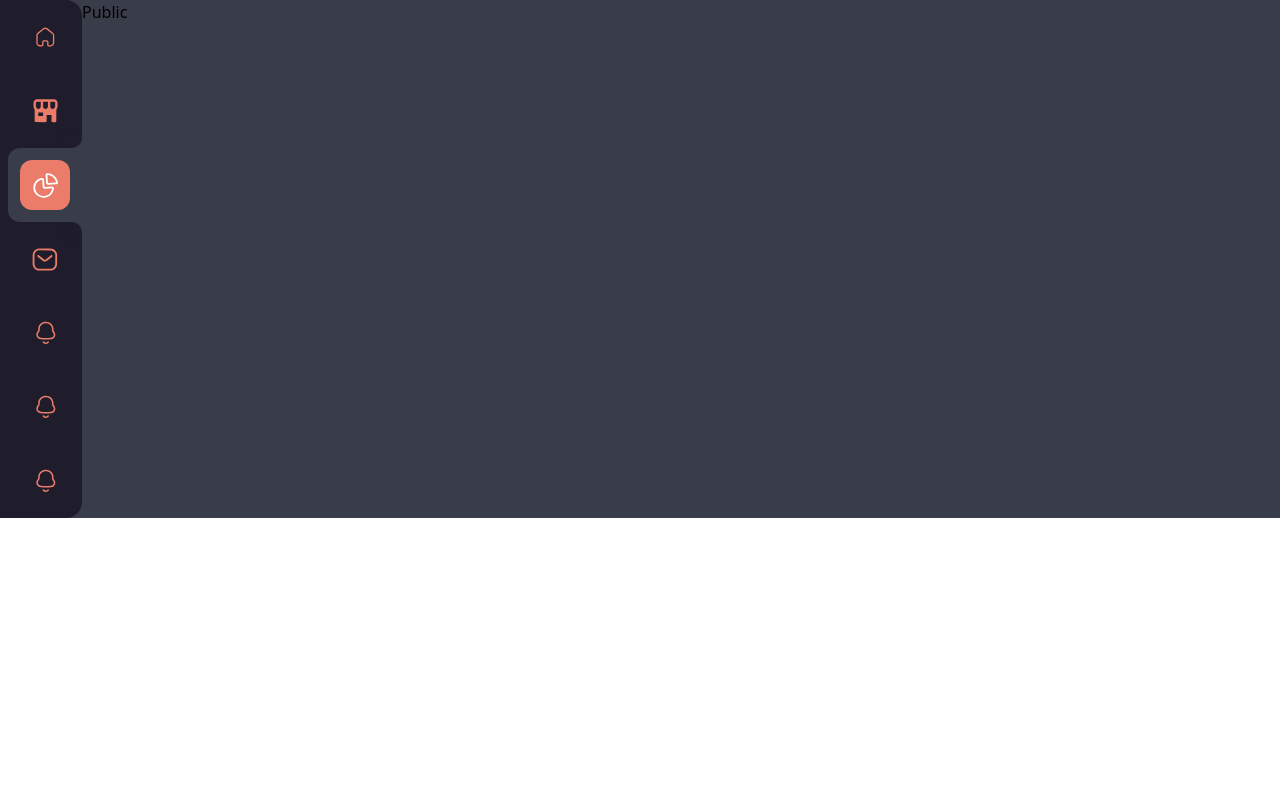
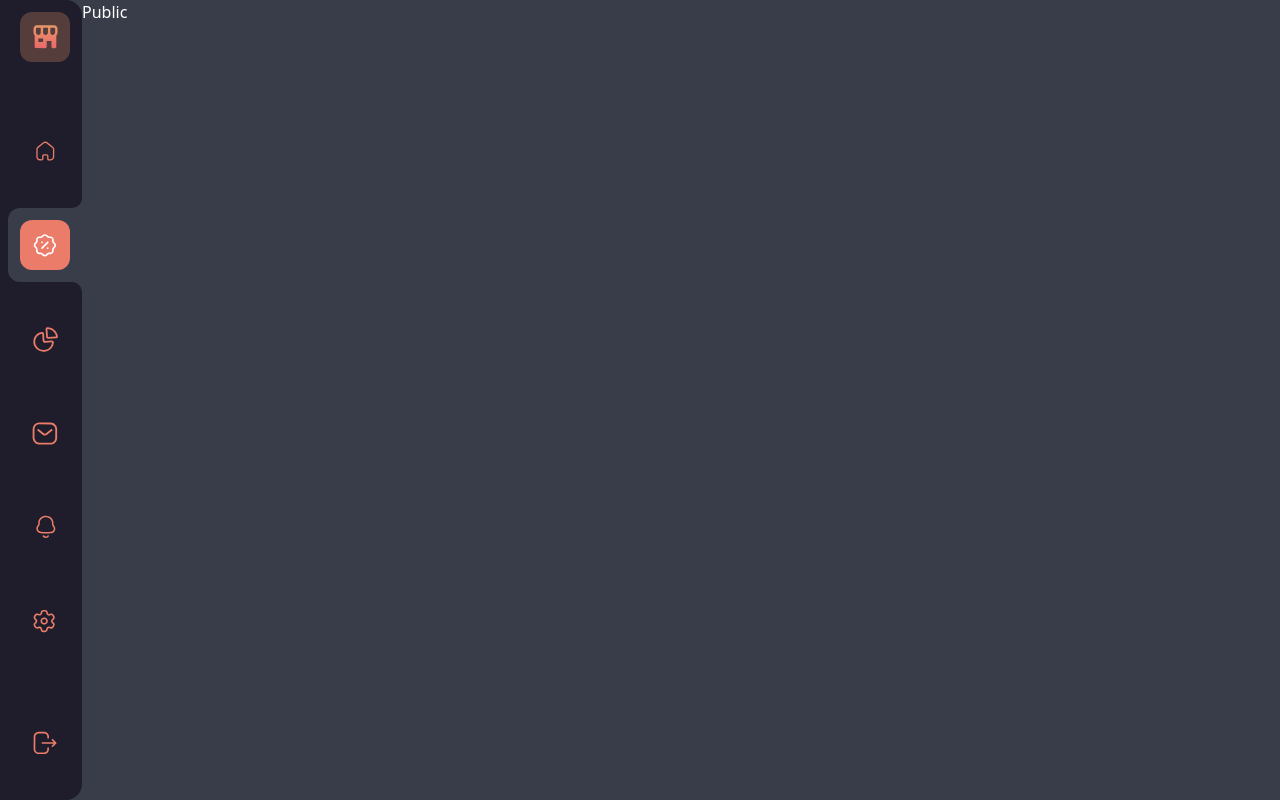
Before and after one commit to MrBiscuit25/restaurant, a React (Vite) app: page / in a window 1280 px wide. Built offline with nearby package versions, Linux system fonts and the light colour scheme.

Commit message:
adding hover to the menu

```diff
--- a/src/components/Nav.tsx
+++ b/src/components/Nav.tsx
@@ -11,31 +11,22 @@ const Nav = () => {
   return (
     <aside className="bg-[#393C49]">
       <nav className="bg-[#1F1D2B] rounded-r-2xl">
-        <ul className="">
-          <li className="">
+        <ul className="flex flex-col gap-y-5 min-h-[100vh] min-w-[5vw] [&>*:last-child]:mt-auto [&>*:first-child]:mb-5">
+          <li className="group">
+            <NavLink to='/home' className='fill-current text-[#EA7C69] flex justify-center p-3 ml-2'>
+              <Store className='p-3 bg-[rgba(235,150,106,0.26)] rounded-xl '/>
+            </NavLink>
+          </li>
+          <li className="group">
             <NavLink
               to="/some"
               className={({ isActive }) =>
                 isActive
                   ? "flex justify-center p-3 ml-2 rounded-l-xl bg-[#393C49] relative before:absolute before:w-5  before:h-5 before:right-0 before:-bottom-5 before:bg-[#1F1D2B] before:rounded-full before:shadow-[10px_-10px_0_rgb(57,60,73)] after:absolute after:w-5  after:h-5 after:right-0 after:-top-5 after:bg-[#1F1D2B] after:rounded-full after:shadow-[10px_10px_0_rgb(57,60,73)]"
-                  : "fill-current text-[#EA7C69] flex justify-center p-3 ml-2"
+                  : "fill-current text-[#EA7C69] flex justify-center p-3 ml-2  hover:curve_hover hover:text-white "
               }
             >
-              <Home className="p-3" />
-            </NavLink>
-          </li>
-          <li className="">
-            <NavLink
-              to="/some"
-              className={({ isActive }) =>
-                isActive
-                  ? "flex justify-center p-3 ml-2 rounded-l-xl bg-[#393C49] relative before:absolute before:w-5  before:h-5 before:right-0 before:-bottom-5 before:bg-[#1F1D2B] before:rounded-full before:shadow-[10px_-10px_0_rgb(57,60,73)] after:absolute after:w-5  after:h-5 after:right-0 after:-top-5 after:bg-[#1F1D2B] after:rounded-full after:shadow-[10px_10px_0_rgb(57,60,73)]"
-                  : "fill-current text-[#EA7C69] flex justify-center p-3 ml-2"
-              }
-            >
-              {({ isActive }) => (
-                <Store className={isActive ? "" : "p-3 fill-current "} />
-              )}
+              <Home className="p-3 group-hover:rounded-xl group-hover:bg-[#EA7C69] group-hover:shadow-[0_4px_11px_0_rgba(234,124,105,0.32)]" />
             </NavLink>
           </li>
           <li className="">
@@ -53,62 +44,74 @@ after:shadow-[10px_10px_0_rgb(57,60,73)]`
               }
             >
               {({ isActive }) => (
-                <Statistics
+                <Discounts
                   className={
                     isActive
-                      ? "fill-current text-white p-3 rounded-xl bg-[#EA7C69]"
+                      ? "fill-current text-white p-3 rounded-xl bg-[#EA7C69] group-hover:shadow-[0_4px_11px_0_rgba(234,124,105,0.32)]"
                       : "p-3 fill-current "
                   }
                 />
               )}
             </NavLink>
           </li>
-          <li className="">
+          <li className="group">
             <NavLink
               to="/some"
               className={({ isActive }) =>
                 isActive
                   ? "flex justify-center p-3 ml-2 rounded-l-xl bg-[#393C49] relative before:absolute before:w-5  before:h-5 before:right-0 before:-bottom-5 before:bg-[#1F1D2B] before:rounded-full before:shadow-[10px_-10px_0_rgb(57,60,73)] after:absolute after:w-5  after:h-5 after:right-0 after:-top-5 after:bg-[#1F1D2B] after:rounded-full after:shadow-[10px_10px_0_rgb(57,60,73)]"
-                  : "fill-current text-[#EA7C69] flex justify-center p-3 ml-2"
+                  : "fill-current text-[#EA7C69] flex justify-center p-3 ml-2  hover:curve_hover hover:text-white "
               }
             >
-              <Messages className="p-3" />
+              <Statistics className="p-3 group-hover:rounded-xl group-hover:bg-[#EA7C69] group-hover:shadow-[0_4px_11px_0_rgba(234,124,105,0.32)]" />
             </NavLink>
           </li>
-          <li className="">
+          <li className="group">
             <NavLink
               to="/some"
               className={({ isActive }) =>
                 isActive
                   ? "flex justify-center p-3 ml-2 rounded-l-xl bg-[#393C49] relative before:absolute before:w-5  before:h-5 before:right-0 before:-bottom-5 before:bg-[#1F1D2B] before:rounded-full before:shadow-[10px_-10px_0_rgb(57,60,73)] after:absolute after:w-5  after:h-5 after:right-0 after:-top-5 after:bg-[#1F1D2B] after:rounded-full after:shadow-[10px_10px_0_rgb(57,60,73)]"
-                  : "fill-current text-[#EA7C69] flex justify-center p-3 ml-2"
+                  : "fill-current text-[#EA7C69] flex justify-center p-3 ml-2  hover:curve_hover hover:text-white "
               }
             >
-              <Notifications className="p-3" />
+              <Messages className="p-3 group-hover:rounded-xl group-hover:bg-[#EA7C69] group-hover:shadow-[0_4px_11px_0_rgba(234,124,105,0.32)]" />
             </NavLink>
           </li>
-          <li className="">
+          <li className="group">
             <NavLink
               to="/some"
               className={({ isActive }) =>
                 isActive
                   ? "flex justify-center p-3 ml-2 rounded-l-xl bg-[#393C49] relative before:absolute before:w-5  before:h-5 before:right-0 before:-bottom-5 before:bg-[#1F1D2B] before:rounded-full before:shadow-[10px_-10px_0_rgb(57,60,73)] after:absolute after:w-5  after:h-5 after:right-0 after:-top-5 after:bg-[#1F1D2B] after:rounded-full after:shadow-[10px_10px_0_rgb(57,60,73)]"
-                  : "fill-current text-[#EA7C69] flex justify-center p-3 ml-2"
+                  : "fill-current text-[#EA7C69] flex justify-center p-3 ml-2  hover:curve_hover hover:text-white "
               }
             >
-              <Notifications className="p-3" />
+              <Notifications className="p-3 group-hover:rounded-xl group-hover:bg-[#EA7C69] group-hover:shadow-[0_4px_11px_0_rgba(234,124,105,0.32)]" />
             </NavLink>
           </li>
-          <li className="">
+          <li className="group">
             <NavLink
               to="/some"
               className={({ isActive }) =>
                 isActive
                   ? "flex justify-center p-3 ml-2 rounded-l-xl bg-[#393C49] relative before:absolute before:w-5  before:h-5 before:right-0 before:-bottom-5 before:bg-[#1F1D2B] before:rounded-full before:shadow-[10px_-10px_0_rgb(57,60,73)] after:absolute after:w-5  after:h-5 after:right-0 after:-top-5 after:bg-[#1F1D2B] after:rounded-full after:shadow-[10px_10px_0_rgb(57,60,73)]"
-                  : "fill-current text-[#EA7C69] flex justify-center p-3 ml-2"
+                  : "fill-current text-[#EA7C69] flex justify-center p-3 ml-2  hover:curve_hover hover:text-white "
               }
             >
-              <Notifications className="p-3" />
+              <Settings className="p-3 group-hover:rounded-xl group-hover:bg-[#EA7C69] group-hover:shadow-[0_4px_11px_0_rgba(234,124,105,0.32)]" />
+            </NavLink>
+          </li>
+          <li className="group">
+            <NavLink
+              to="/some"
+              className={({ isActive }) =>
+                isActive
+                  ? "flex justify-center p-3 ml-2 rounded-l-xl bg-[#393C49] relative before:absolute before:w-5  before:h-5 before:right-0 before:-bottom-5 before:bg-[#1F1D2B] before:rounded-full before:shadow-[10px_-10px_0_rgb(57,60,73)] after:absolute after:w-5  after:h-5 after:right-0 after:-top-5 after:bg-[#1F1D2B] after:rounded-full after:shadow-[10px_10px_0_rgb(57,60,73)]"
+                  : "fill-current text-[#EA7C69] flex justify-center p-3 ml-2 hover:curve_hover_bottom hover:text-white "
+              }
+            >
+              <LogOut className="p-3 group-hover:bg-[#EA7C69] group-hover:rounded-xl group-hover:shadow-[0_4px_11px_0_rgba(234,124,105,0.32)] mb-5" />
             </NavLink>
           </li>
         </ul>
--- a/src/index.css
+++ b/src/index.css
@@ -103,3 +103,27 @@
   bottom: -1.25rem;
   box-shadow: 10px -10px 0 rgb(57,60,73)
 }
+
+
+
+@layer components{
+  .curve_hover{
+    @apply flex justify-center p-3 ml-2 rounded-l-xl bg-[#393C49]
+relative before:absolute before:w-5  before:h-5 before:right-0 before:-bottom-5
+before:bg-[#1F1D2B] before:rounded-full
+before:shadow-[10px_-10px_0_rgb(57,60,73)] after:absolute after:w-5  after:h-5
+after:right-0 after:-top-5 after:bg-[#1F1D2B] after:rounded-full
+after:shadow-[10px_10px_0_rgb(57,60,73)]
+  }
+  .curve_hover_top{
+    @apply flex justify-center p-3 ml-2 rounded-l-xl bg-[#393C49]
+relative before:absolute before:w-5  before:h-5 before:right-0 before:-bottom-5
+before:bg-[#1F1D2B] before:rounded-full
+before:shadow-[10px_-10px_0_rgb(57,60,73)]   }
+  .curve_hover_bottom{
+    @apply flex justify-center p-3 ml-2 rounded-l-xl bg-[#393C49]
+relative after:absolute after:w-5  after:h-5
+after:right-0 after:-top-5 after:bg-[#1F1D2B] after:rounded-full
+after:shadow-[10px_10px_0_rgb(57,60,73)]
+  }
+}
--- a/src/pages/layouts/Public.tsx
+++ b/src/pages/layouts/Public.tsx
@@ -1,5 +1,5 @@
 const Public = () => {
-  return <div className="bg-[#393C49] grow">Public</div>;
+  return <div className="bg-[#393C49] grow min-h-[100vh] text-white">Public</div>;
 };
 
 export default Public;
```
Also changed, not shown: src/assets/store.svg.
